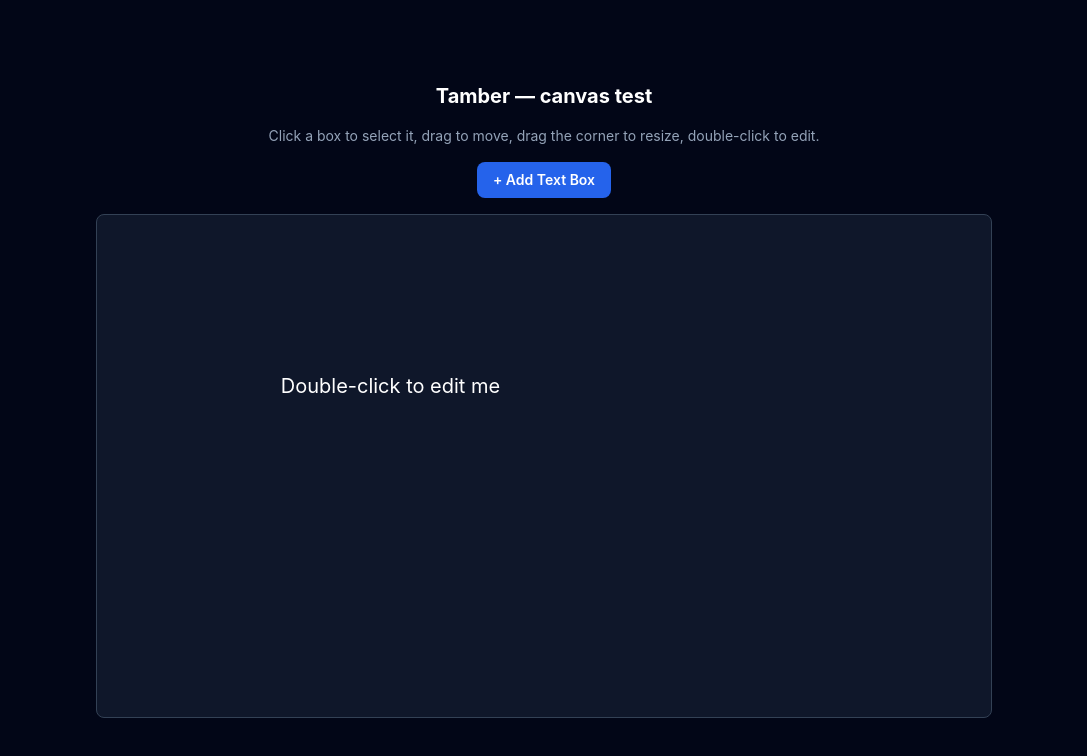
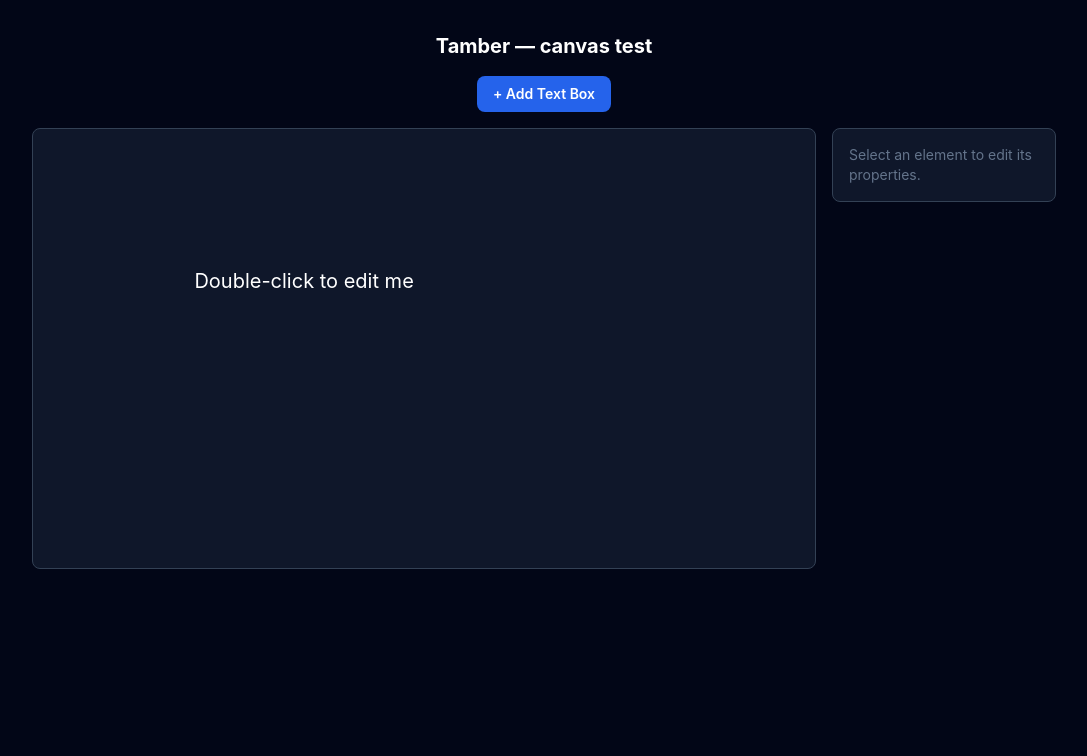
Before and after one commit to annte80/tamber, a React (Vite) app: page / in a window 1280 px wide. Shown: the top 756 px of the page, without its empty margins (96-1183 px from the left). Built offline with nearby package versions, Linux system fonts and the light colour scheme.

Commit message:
Update App.tsx

```diff
--- a/src/App.tsx
+++ b/src/App.tsx
@@ -1,6 +1,7 @@
 import { useState } from 'react';
 import type { TextElement } from '@/types/tamber';
 import { Canvas } from '@/components/Canvas';
+import { PropertyPanel } from '@/components/PropertyPanel';
 
 function makeTextElement(id: string): TextElement {
   return {
@@ -26,6 +27,8 @@ function App() {
   ]);
   const [selectedId, setSelectedId] = useState<string | null>(null);
 
+  const selectedElement = elements.find((el) => el.id === selectedId) ?? null;
+
   const updateElement = (updated: TextElement) => {
     setElements((prev) => prev.map((el) => (el.id === updated.id ? updated : el)));
   };
@@ -37,23 +40,23 @@ function App() {
   };
 
   return (
-    <div className="min-h-screen flex flex-col items-center justify-center px-4 gap-4">
+    <div className="min-h-screen flex flex-col items-center px-4 py-8 gap-4">
       <h1 className="text-xl font-bold text-white">Tamber — canvas test</h1>
-      <p className="text-slate-400 text-sm">
-        Click a box to select it, drag to move, drag the corner to resize, double-click to edit.
-      </p>
       <button
         onClick={addElement}
         className="px-4 py-2 bg-blue-600 hover:bg-blue-500 text-white rounded-lg text-sm font-semibold transition"
       >
         + Add Text Box
       </button>
+      <div className="flex gap-4 items-start w-full max-w-5xl">
         <Canvas
           elements={elements}
           selectedId={selectedId}
           onSelect={setSelectedId}
           onChange={updateElement}
         />
+        <PropertyPanel element={selectedElement} onChange={updateElement} />
+      </div>
     </div>
   );
 }
```
Lines whose indentation alone changed are shown as unchanged.
